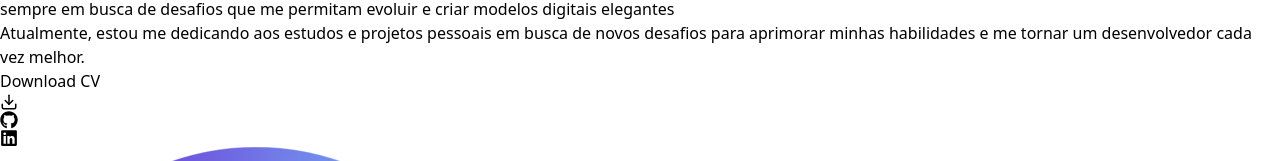
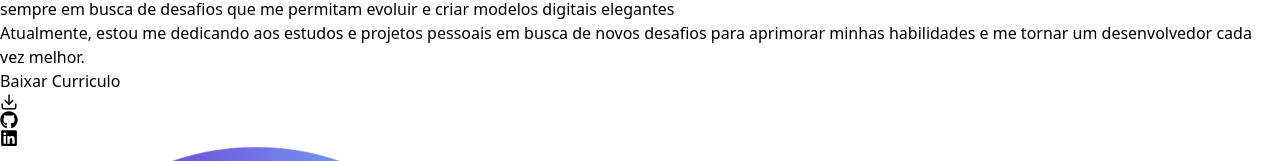
Before and after one commit to DevSamuelBrito/newportifolio, a Next.js app: page / in a window 1280 px wide. Shown: the part 259-420 px from the top of the page. Built offline with nearby package versions, Linux system fonts and the light colour scheme.

Commit message:
mudando o texto do curriculo

```diff
--- a/src/app/components/About/index.tsx
+++ b/src/app/components/About/index.tsx
@@ -13,6 +13,7 @@ const translation = {
   en: {
     hello: "Hello I'm",
     role: "Developer Full Stack",
+    cv:"Get Resume",
     introducation: (
       <>
         I'm a developer specialized in
@@ -34,6 +35,7 @@ const translation = {
   pt: {
     hello: "Olá, eu sou",
     role: "Desenvolvedor Full Stack",
+    cv:"Baixar Curriculo",
     introducation: (
       <>
         Sou um desenvolvedor especializado em
@@ -87,7 +89,7 @@ export function About() {
                 className="border-blue-500 border-2 rounded-full px-4 py-3 inline-flex items-center justify-center text-blue-500 font-bold
       hover:bg-blue-500 hover:text-gray-900 transition-all duration-300"
               >
-                Download CV <Download size={18} className="ml-2" />
+                {translation[language].cv}<Download size={18} className="ml-2" />
               </a>
               <Link
                 href="https://github.com/DevSamuelBrito"
```
